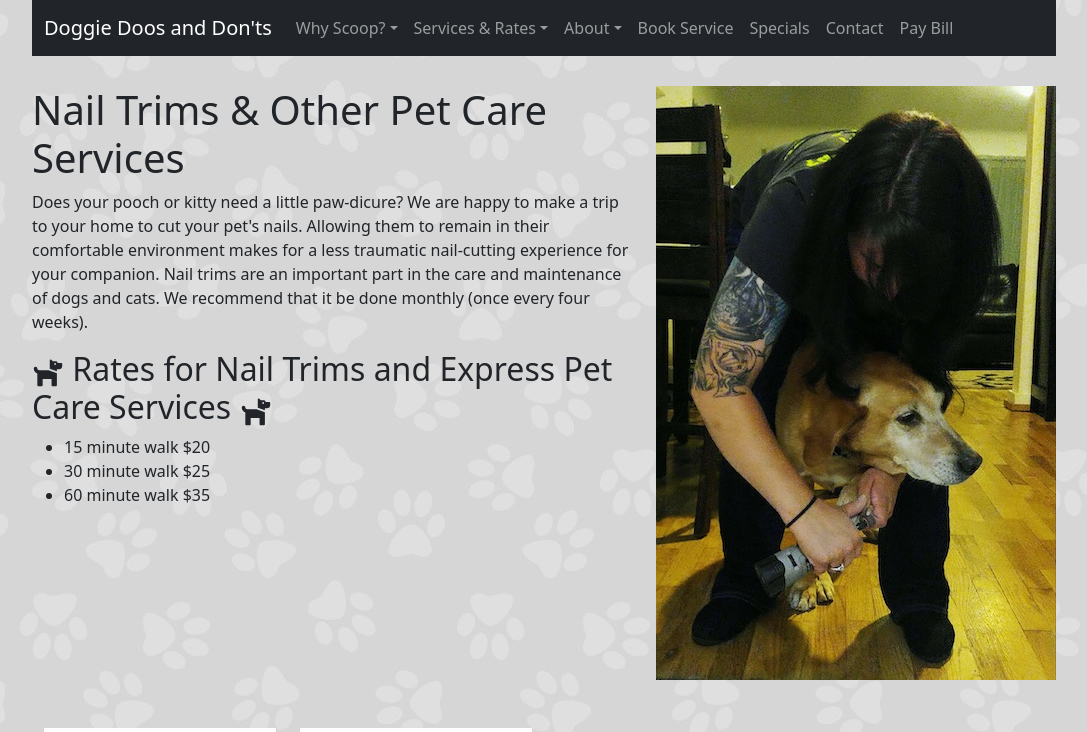
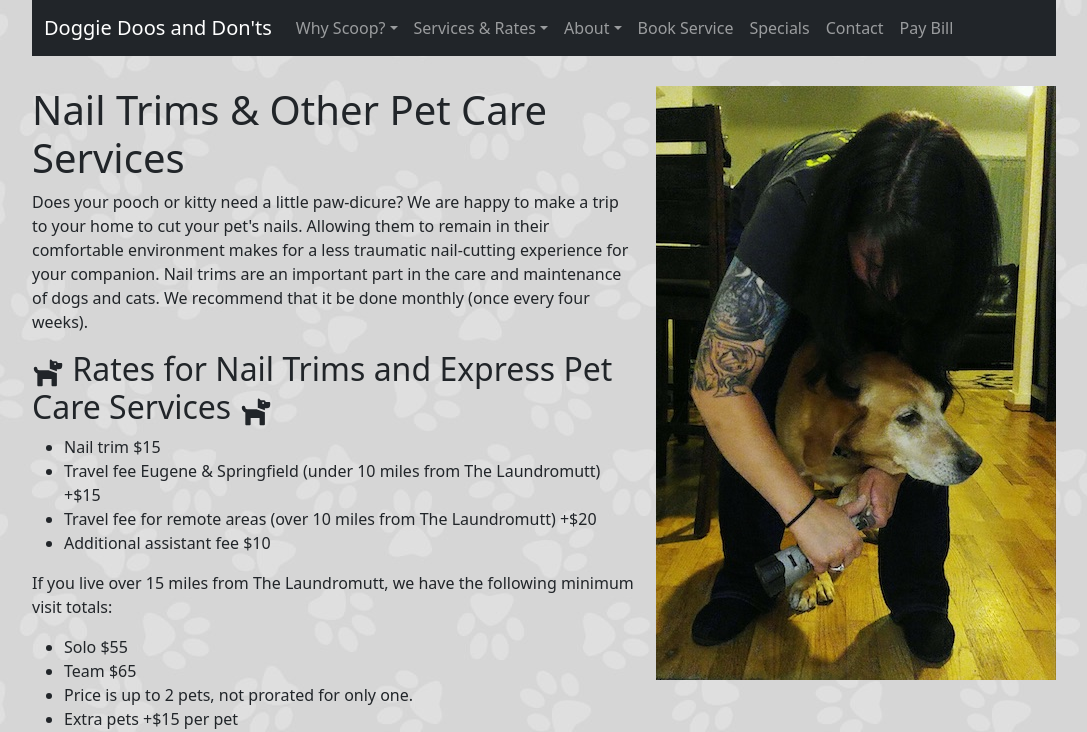
Before and after one commit to websupergirl/doggiedoos, a React (Create React App) app: page /pet-care in a window 1280 px wide. Shown: the top 732 px of the page, without its empty margins (96-1183 px from the left). Built offline with nearby package versions, Linux system fonts and the light colour scheme.

Commit message:
modify prices and content Dec 2023

```diff
--- a/src/pages/DogSitting.js
+++ b/src/pages/DogSitting.js
@@ -21,9 +21,10 @@ export default function DogSitting() {
         pooch.
       </p>
       <ul>
-        <li>$20 per visit for up to two dogs</li>
+        <li>$30 per visit for up to two dogs</li>
         <li>+$2 for each additional pet (dog or cat)</li>
         <li>+$1 small animal enclosure (e.g. cage, hutch, aquarium, etc.)</li>
+		<li>additional travel fee for those outside of the central metro service area</li>
       </ul>
       <h3>Medication Administration</h3>
       <p>
@@ -47,8 +48,8 @@ export default function DogSitting() {
         departure time.
       </p>
       <ul>
-        <li>$50 for up to two dogs (12-hour period)</li>
-        <li>+$5 for each additional dog</li>
+        <li>$60 for up to two dogs (12-hour period)</li>
+        <li>+$10 for each additional pet</li>
       </ul>
     </>
   );
--- a/src/pages/DogWalking.js
+++ b/src/pages/DogWalking.js
@@ -24,9 +24,9 @@ export default function DogWalking() {
         <FaDog /> Rates for Dog Walking <FaDog />
       </h2>
       <ul>
-        <li>15 minute walk $20</li>
-        <li>30 minute walk $25</li>
-        <li>60 minute walk $35</li>
+        <li>30 minute walk $30 for one dog</li>
+        <li>60 minute walk $40 for one dog</li>
+		<li>Each additional dog +$10</li>
       </ul>
       <div className="text-center">
         <img src={rollingdog} alt="Dog Walking" className="img-fluid" />
--- a/src/pages/Home.js
+++ b/src/pages/Home.js
@@ -48,12 +48,6 @@ export default function Home() {
         />
       </div>
       <p>
-        After perfecting our poop scooping abilities in the local area since
-        2006, we are now extending our services beyond the Eugene/Springfield
-        area to encompass the entirety of the Willamette Valley (including
-        Portland and its surrounding communities).
-      </p>
-      <p>
         In addition to our pet waste removal services, we also offer several
         in-home pet services, including nail trims, bathing, grooming,
         pet-sitting, kitty litter clean-up and box exchange, and more. We are
--- a/src/pages/PetCare.js
+++ b/src/pages/PetCare.js
@@ -19,9 +19,19 @@ export default function PetCare() {
         <FaDog /> Rates for Nail Trims and Express Pet Care Services <FaDog />
       </h2>
       <ul>
-        <li>15 minute walk $20</li>
-        <li>30 minute walk $25</li>
-        <li>60 minute walk $35</li>
+        <li>Nail trim $15</li>
+        <li>Travel fee Eugene & Springfield (under 10 miles from The Laundromutt) +$15</li>
+		<li>Travel fee for remote areas (over 10 miles from The Laundromutt) +$20</li>
+        <li>Additional assistant fee $10</li>
+      </ul>
+	  <p>
+		If you live over 15 miles from The Laundromutt, we have the following minimum visit totals:
+	  </p>
+	  <ul>
+        <li>Solo $55</li>
+        <li>Team $65</li>
+		<li>Price is up to 2 pets, not prorated for only one.</li>
+        <li>Extra pets +$15 per pet</li>
       </ul>
     </>
   );
--- a/src/pages/PetWasteRemoval.js
+++ b/src/pages/PetWasteRemoval.js
@@ -11,11 +11,9 @@ export default function PetWasteRemoval() {
       <p>
         You’ve come to the right place, if you’re on the hunt for some licensed,
         bonded, and insured dog poop scooping angels. Our service area
-        encompasses Oregon’s entire Willamette Valley, extending from the
-        Eugene/Springfield area to Portland and all of its surrounding areas.
+        encompasses the entire Eugene/Springfield area.
         Your satisfaction is guaranteed. Check out our price list below for our
-        Eugene/Springfield service area’s pet waste removal rates. Portland area
-        rates are being re-evaluated currently. Please contact us at
+        Eugene/Springfield service area’s pet waste removal rates. Please contact us at
         info@doggiedoosanddonts.com for more information.
       </p>
       <WasteRemovalTable />
```
Also changed, not shown: 1 other file (tests, documents, lock files or other folders).
